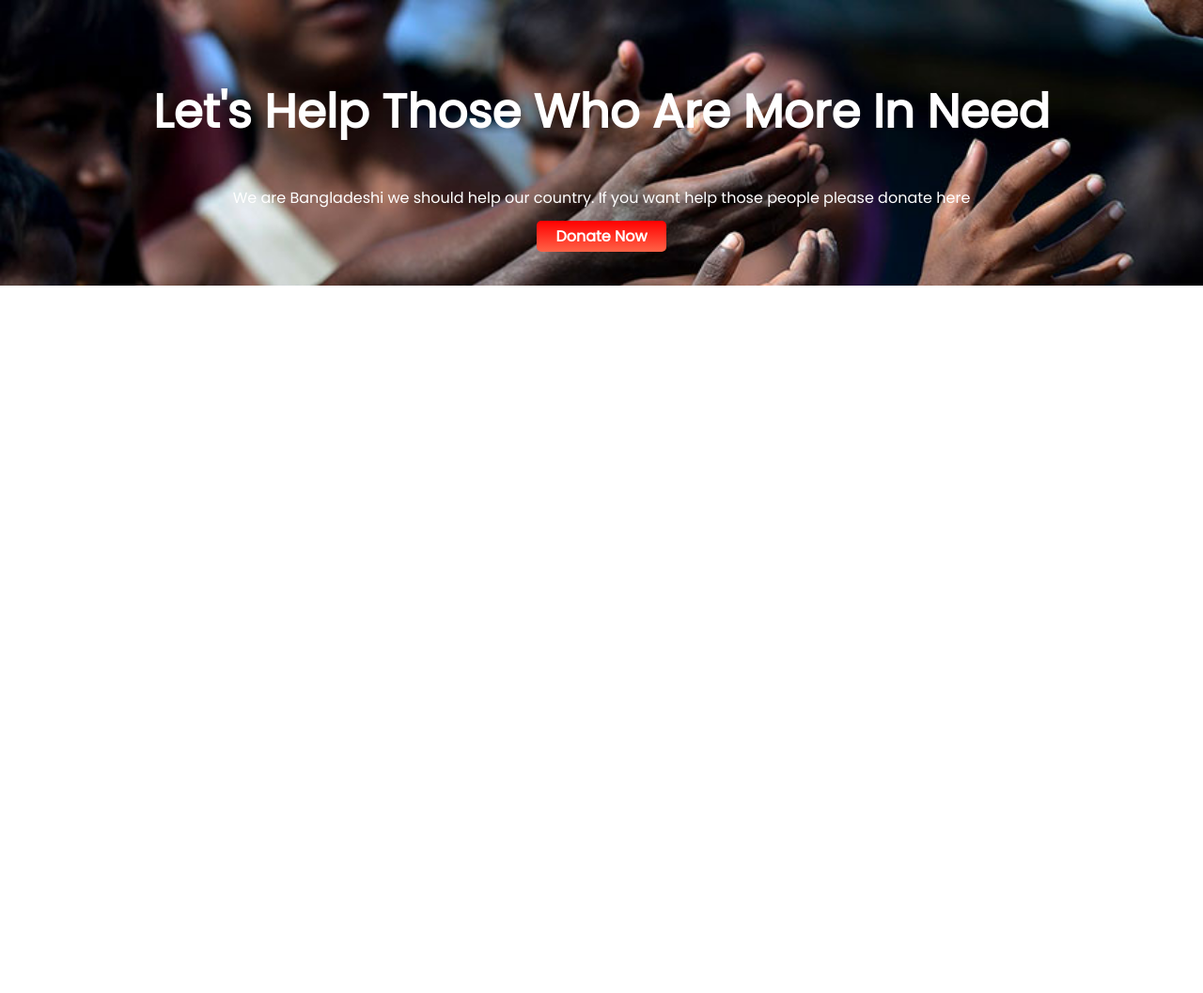
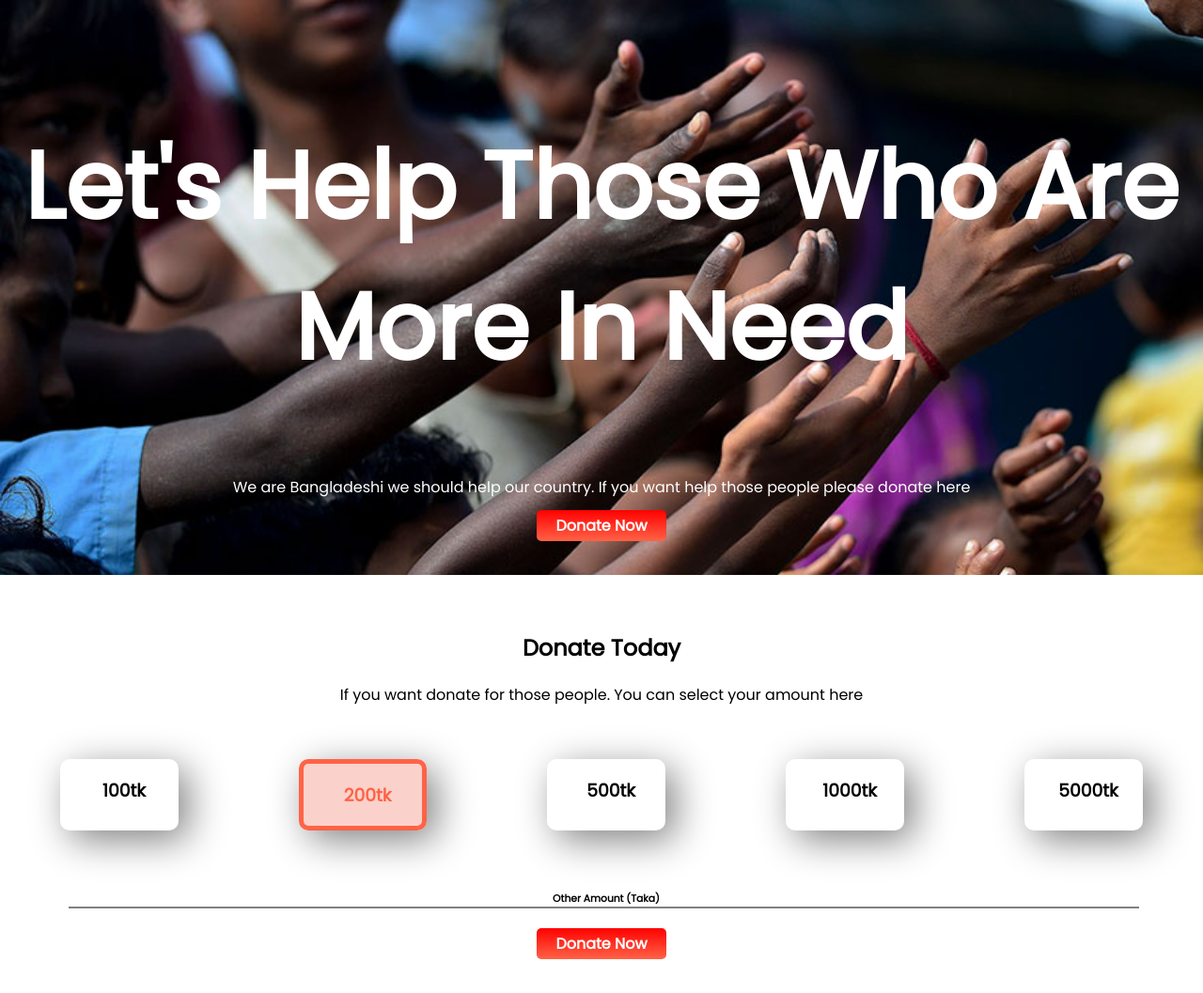
Before and after one commit to khalidbinneamul/donate-today, a plain HTML site: page index.html in a window 1280 px wide. Shown: the whole page at 94% size. Before the commit the page ends 800 px from the top, so only its background shows below. Drawn offline with Linux system fonts and the light colour scheme.

Commit message:
Amount added

```diff
--- a/index.html
+++ b/index.html
@@ -10,13 +10,41 @@
     <link rel="preconnect" href="https://fonts.gstatic.com" crossorigin>
     <link href="https://fonts.googleapis.com/css2?family=Poppins&display=swap" rel="stylesheet">
     <link rel="stylesheet" href="style.css">
+    <script src="https://kit.fontawesome.com/6e35808e4c.js" crossorigin="anonymous"></script>
 </head>
 
 <body>
     <section class="background-image">
         <div class="white-color">
-            <h1>Let's Help Those Who Are More In Need</h1>
+            <h1 id="big-word">Let's Help Those Who Are More In Need</h1>
             <p>We are Bangladeshi we should help our country. If you want help those people please donate here</p>
+            <a class="link-button" target="_blank" href=>Donate Now</a>
+        </div>
+    </section>
+    <section>
+        <div class="background-set">
+            <h1>Donate Today</h1>
+            <p>If you want donate for those people. You can select your amount here</p>
+        </div>
+        <div class="fexible-content">
+            <div class="half-width">
+                <h3>100tk</h3>
+            </div>
+            <div class="half-width" id="tk-color">
+                <h3>200tk</h3>
+            </div>
+            <div class="half-width">
+                <h3>500tk</h3>
+            </div>
+            <div class="half-width">
+                <h3>1000tk</h3>
+            </div>
+            <div class="half-width">
+                <h3>5000tk</h3>
+            </div>
+        </div>
+        <div class="background-set">
+            <h6>Other Amount (Taka)</h6>
             <a class="link-button" target="_blank" href=>Donate Now</a>
         </div>
     </section>
--- a/style.css
+++ b/style.css
@@ -3,8 +3,8 @@ body {
     margin: 0;
 }
 
-h1 {
-    font-size: 50px;
+#big-word {
+    font-size: 100px;
 }
 
 .link-button {
@@ -27,3 +27,36 @@ h1 {
     text-align: center;
     padding: 40px 10px;
 }
+
+.background-set {
+    text-align: center;
+    padding: 40px 10px;
+}
+
+.fexible-content {
+    display: flex;
+}
+
+.half-width {
+    width: 40%;
+    margin-left: 5%;
+    margin-right: 5%;
+    padding-left: 10px;
+    border-radius: 10px;
+    box-shadow: 10px 10px 40px gray;
+    text-align: center;
+}
+
+#tk-color {
+    border: 5px solid tomato;
+    background-color: rgba(245, 142, 124, 0.397);
+    color: tomato;
+}
+
+h6 {
+    width: 90%;
+    margin-left: 5%;
+    margin-right: 5%;
+    padding-left: 5px;
+    border-bottom: 2px solid grey;
+}
```
